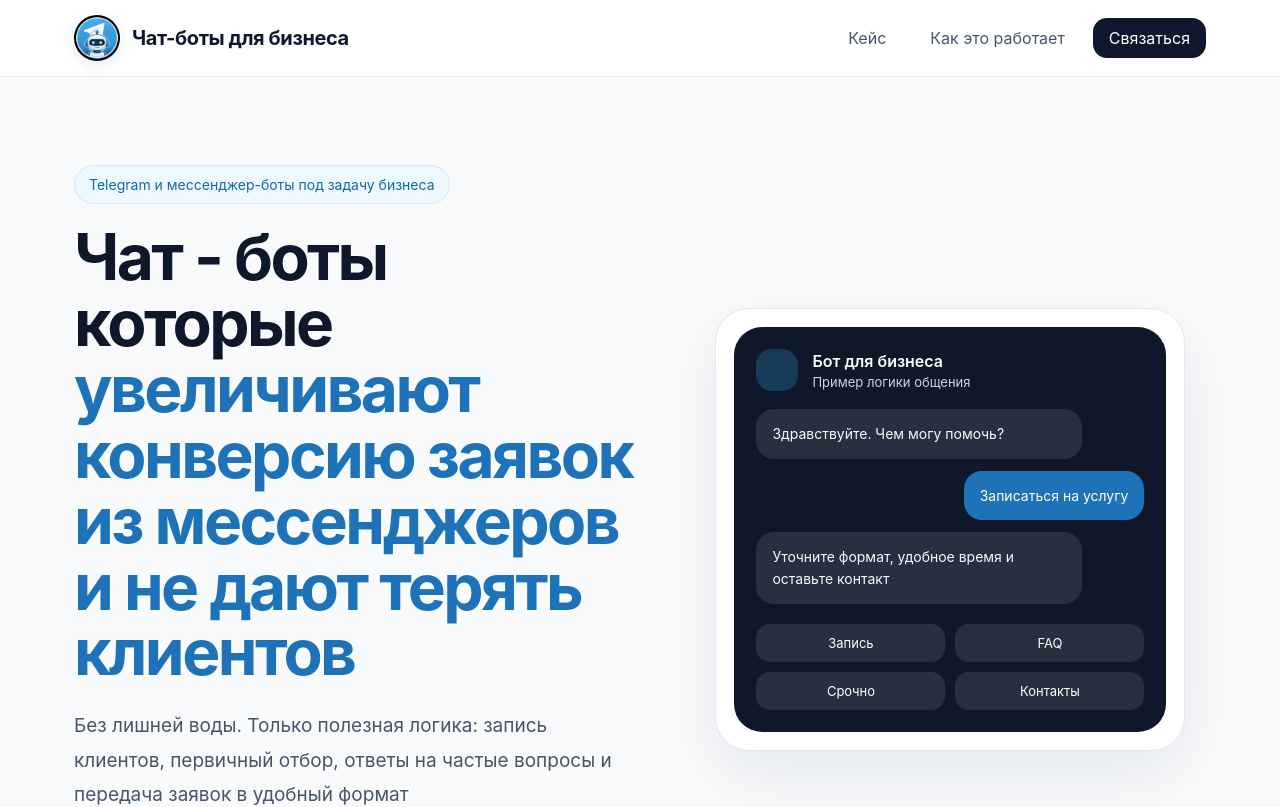
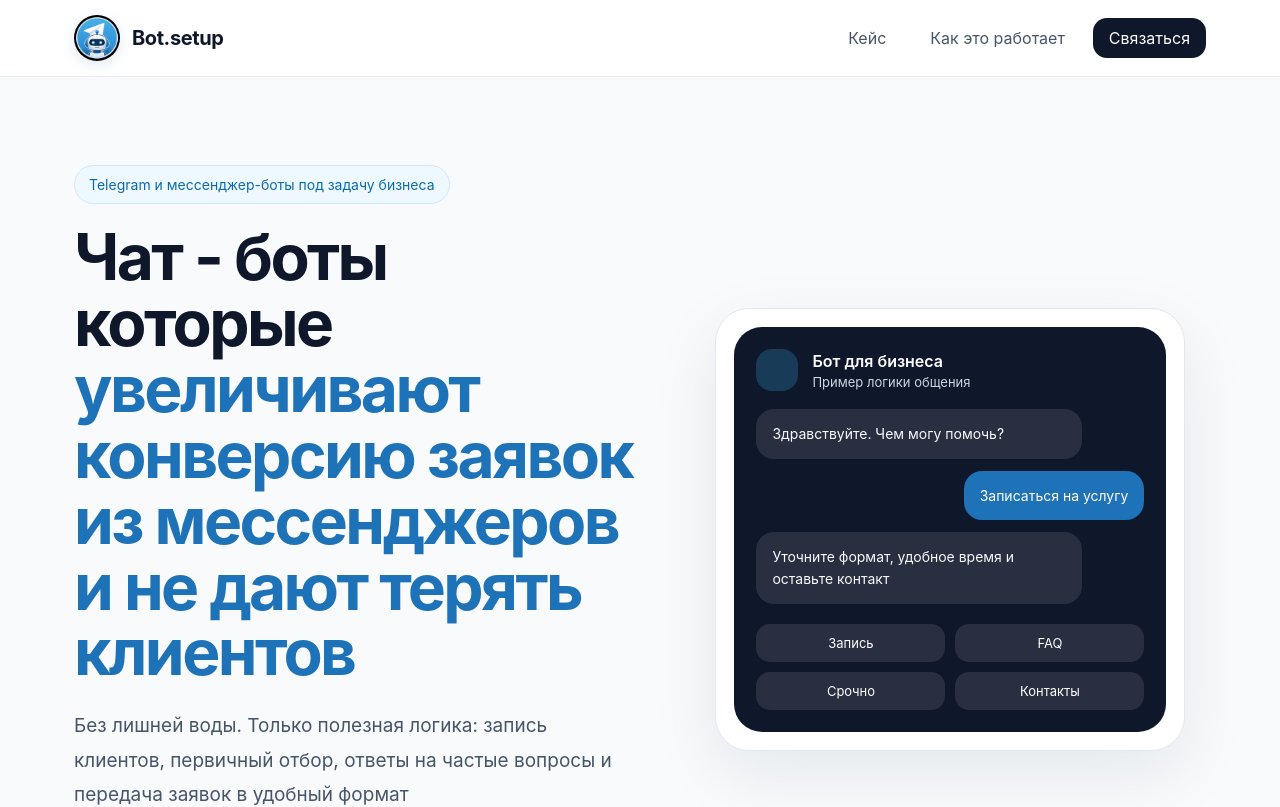
Before and after one commit to yvngfloyd/bot_landing, a React (Vite) app: page / in a window 1280 px wide. Shown: the top 807 px of the page. Built offline with nearby package versions, Linux system fonts and the light colour scheme.

Commit message:
Update App.jsx

```diff
--- a/App.jsx
+++ b/App.jsx
@@ -110,7 +110,7 @@
         <div className="container header-inner">
           <button className="brand-button" onClick={scrollToTop} aria-label="Наверх">
             <img src="/logobot.png" alt="Логотип" className="site-logo" />
-            <div className="logo-text">Чат-боты для бизнеса</div>
+            <div className="logo-text">Bot.setup</div>
           </button>
 
           <nav className="nav">
```
